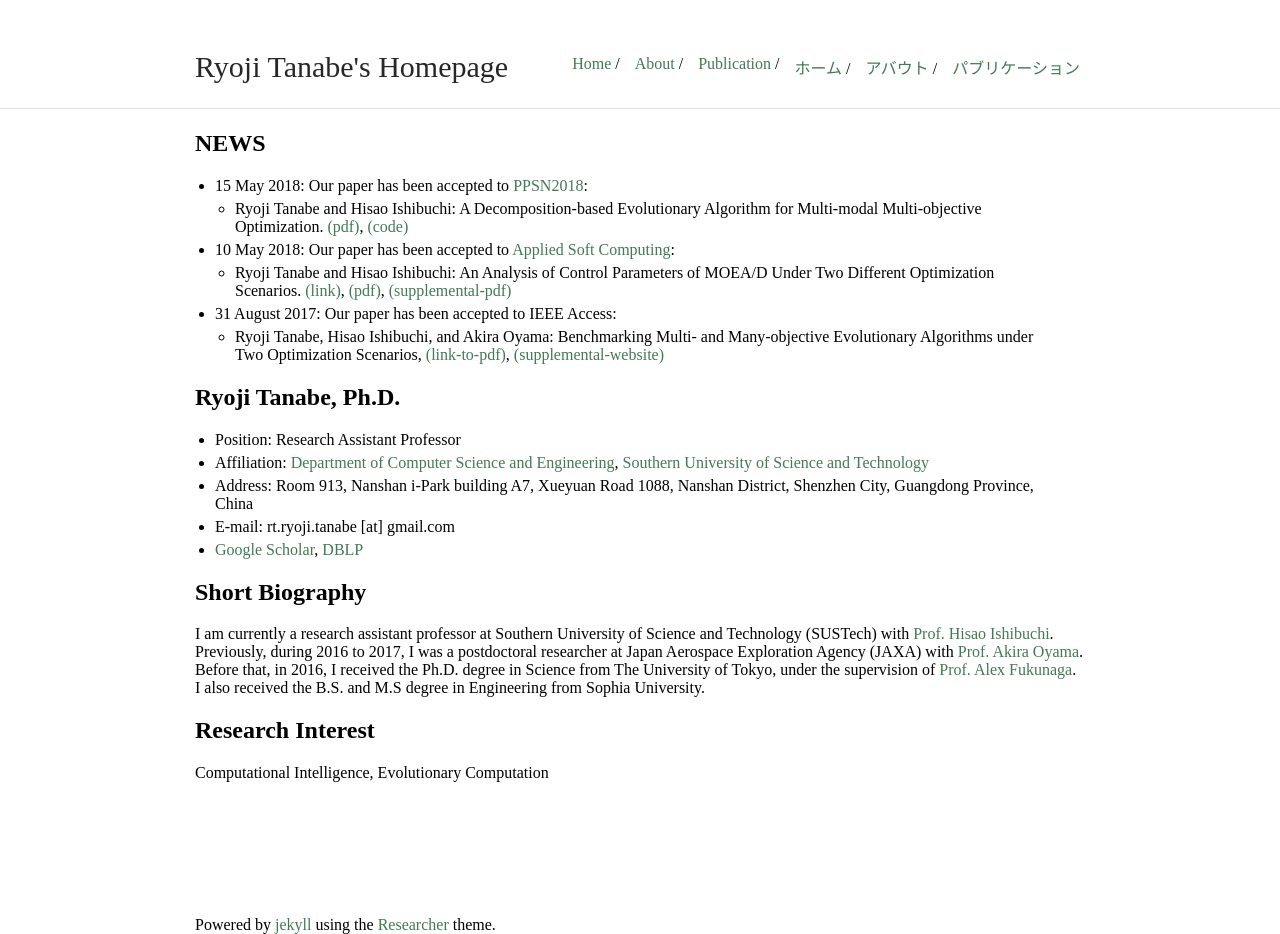
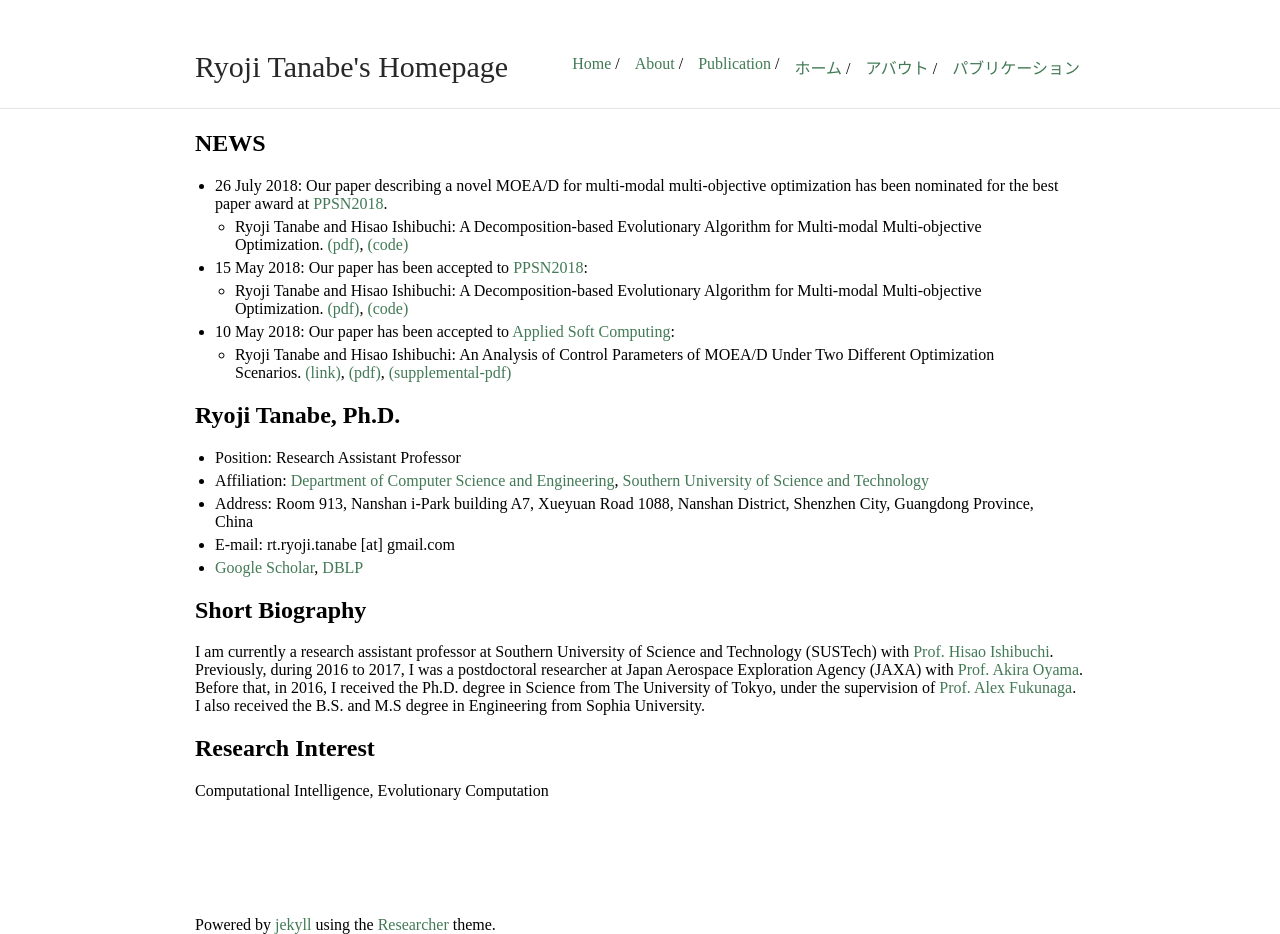
Before and after one commit to ryojitanabe/ryojitanabe.github.io, a Jekyll site: the page built from index.md, in a window 1280 px wide. Built offline with Jekyll 4.4.1, drawn with Linux system fonts in a browser that asks for light colours.

Commit message:
added award info

```diff
--- a/index.md
+++ b/index.md
@@ -6,16 +6,20 @@ title: Ryoji Tanabe's Homepage
 
 ## NEWS
 
+* 26 July 2018: Our paper describing a novel MOEA/D for multi-modal multi-objective optimization has been nominated for the best paper award at [PPSN2018](http://ppsn2018.dei.uc.pt/index.php/award/).
+    * Ryoji Tanabe and Hisao Ishibuchi: A Decomposition-based Evolutionary Algorithm for Multi-modal Multi-objective Optimization. [(pdf)](pdf/ti-moeadad-ppsn18.pdf), [(code)](code/moeadad-1.0.tar.gz)
+
 * 15 May 2018: Our paper has been accepted to [PPSN2018](http://ppsn2018.dei.uc.pt/):
     * Ryoji Tanabe and Hisao Ishibuchi: A Decomposition-based Evolutionary Algorithm for Multi-modal Multi-objective Optimization. [(pdf)](pdf/ti-moeadad-ppsn18.pdf), [(code)](code/moeadad-1.0.tar.gz)
 
 * 10 May 2018: Our paper has been accepted to [Applied Soft Computing](https://www.journals.elsevier.com/applied-soft-computing/):
     * Ryoji Tanabe and Hisao Ishibuchi: An Analysis of Control Parameters of MOEA/D Under Two Different Optimization Scenarios. [(link)](https://www.sciencedirect.com/science/article/pii/S1568494618302771), [(pdf)](pdf/ti-moead-asoc18.pdf), [(supplemental-pdf)](pdf/ti-moead-asoc18-supp.pdf)
 
+{% comment %}
+
 * 31 August 2017: Our paper has been accepted to IEEE Access:
     * Ryoji Tanabe, Hisao Ishibuchi, and Akira Oyama: Benchmarking Multi- and Many-objective Evolutionary Algorithms under Two Optimization Scenarios, [(link-to-pdf)](http://ieeexplore.ieee.org/document/8031325/), [(supplemental-website)](https://sites.google.com/site/benchmarkingmoeas/)
 
-{% comment %}
 
 * 23 July 2017: I lost a best paper award competition at [GECCO2017](http://gecco-2017.sigevo.org/)! I uploaded two presentation slides. If you are interested, please check [Publication](publication).
 
```
Also changed, not shown: index-j.md (+5 -1 lines).
